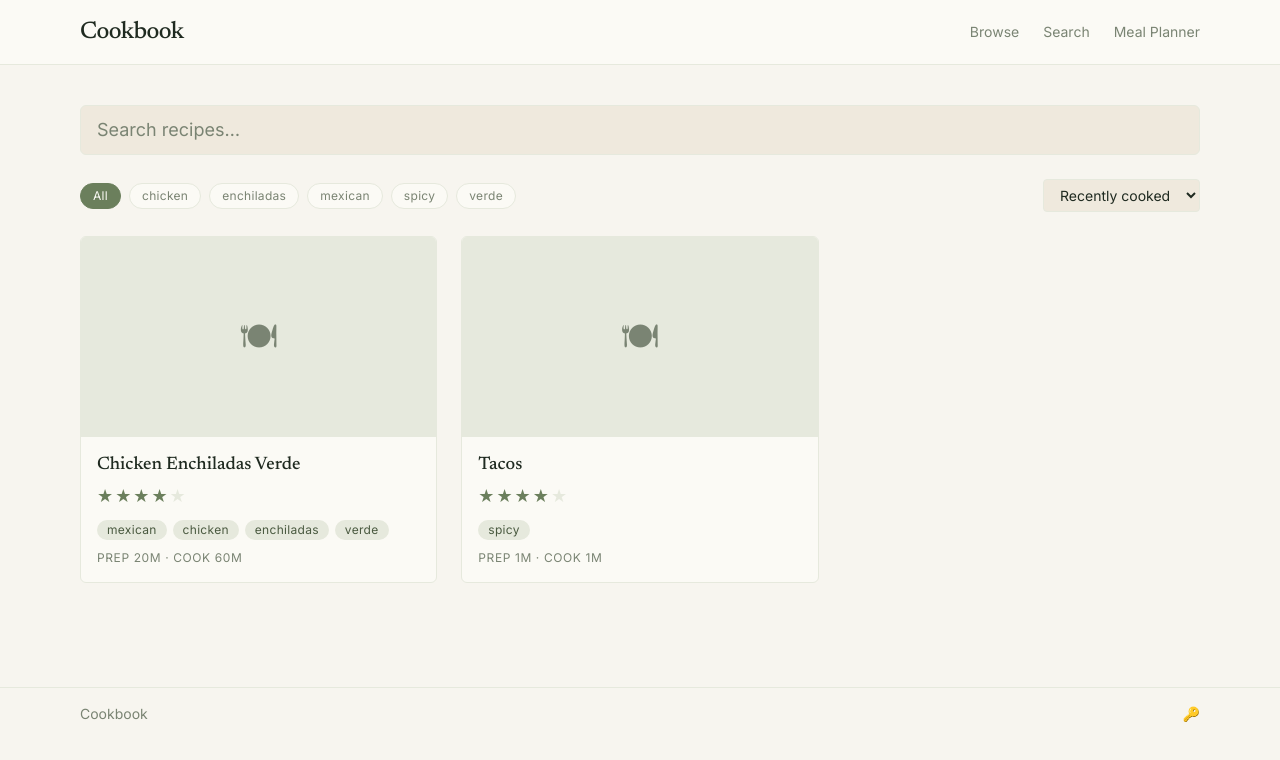
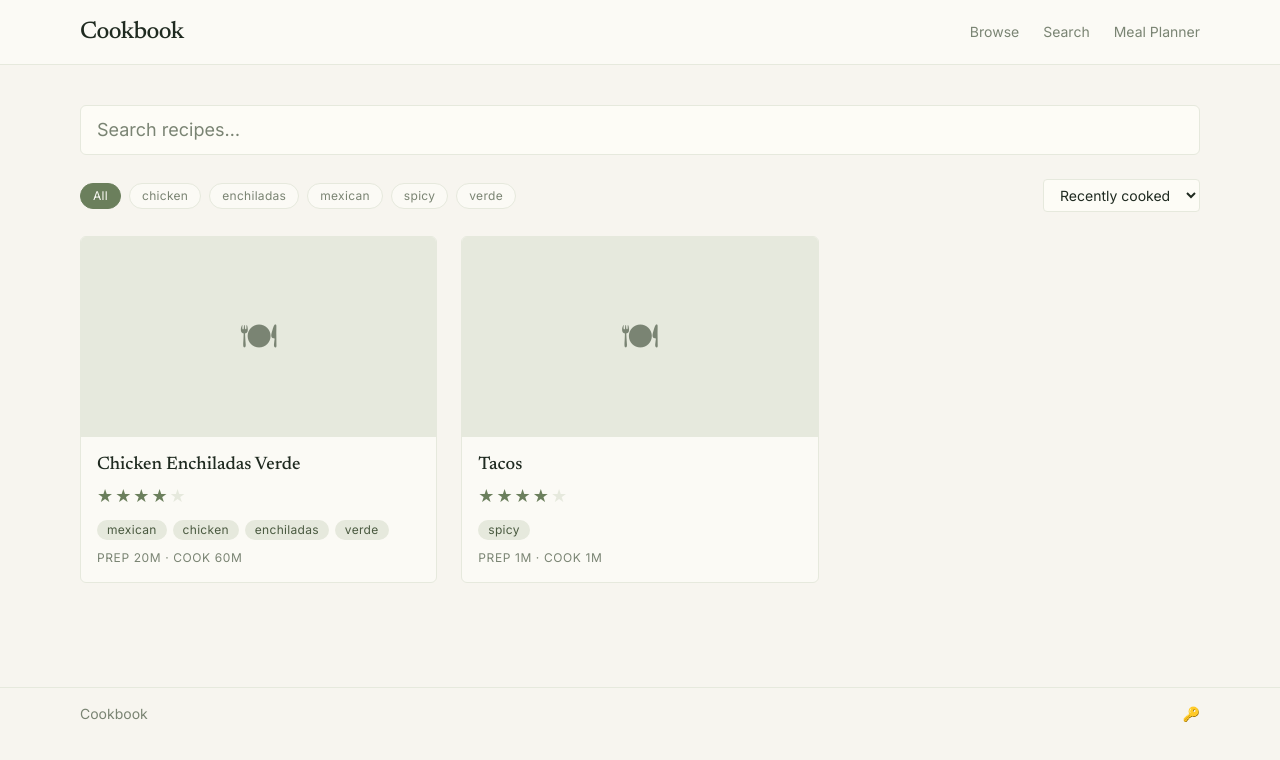
Before and after one commit to mcakes/cookbook, a React (Vite) app: page / in a window 1280 px wide. Shown: the top 760 px of the page. Built offline with nearby package versions, Linux system fonts and the light colour scheme.

Commit message:
Lighten field token: distinctly brighter than page bg

```diff
--- a/src/index.css
+++ b/src/index.css
@@ -11,7 +11,7 @@
   --color-tag: #E6E9DD;
   --color-tag-ink: #4A5A40;
   --color-line: #E6E9DD;
-  --color-field: #EFE9DD;
+  --color-field: #FDFCF6;
   --color-danger: #B5443A;
 
   --font-display: "Newsreader", Georgia, serif;
```
